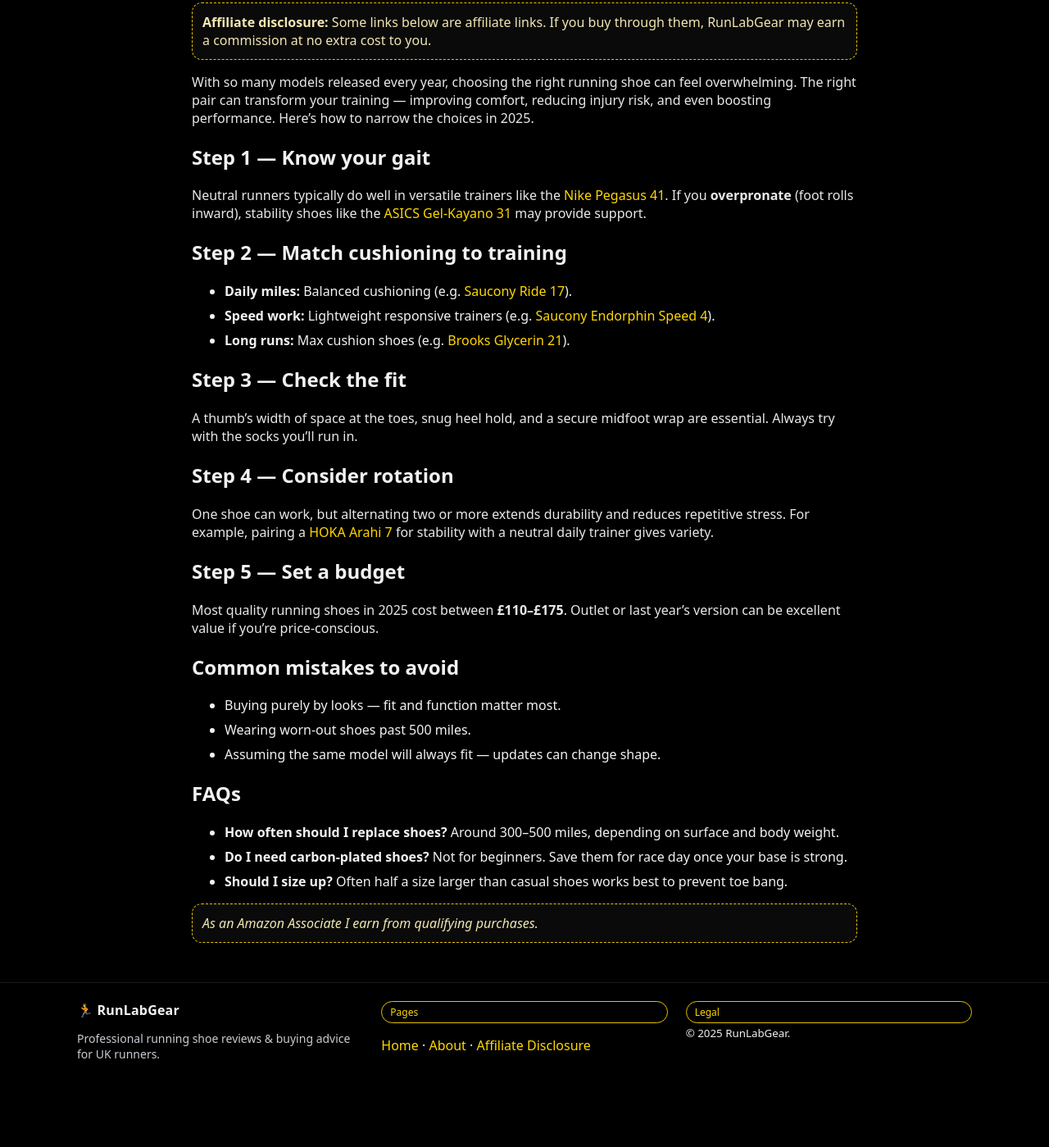
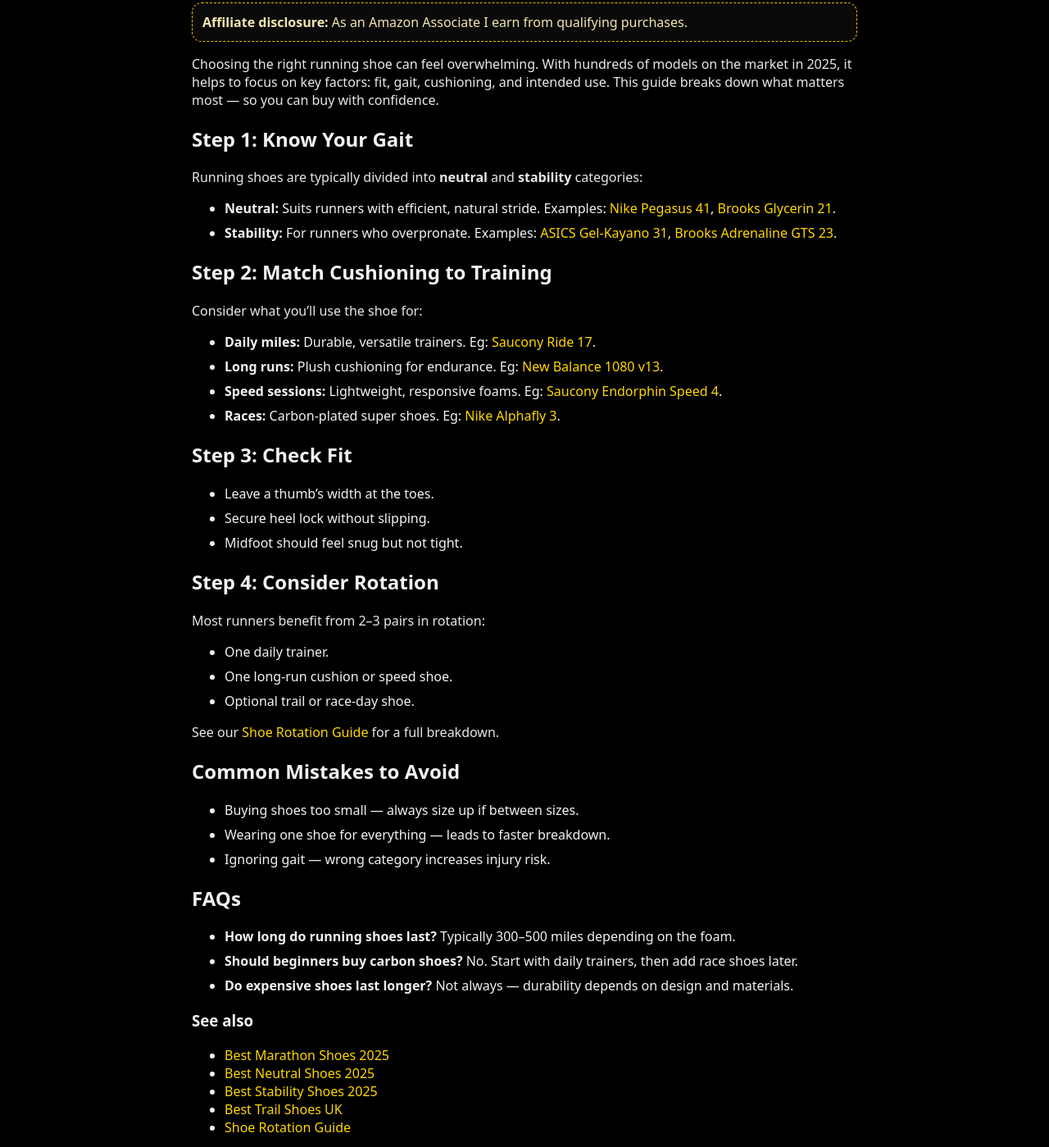
Before and after one commit to RunLabGear/runlabgear, a plain HTML site: page articles/choose-right-shoe.html in a window 1280 px wide. Shown: the part 153-1552 px from the top of the page at 82% size. Before the commit the page ends 1484 px from the top, so only its background shows below. Drawn offline with Linux system fonts and the light colour scheme.

Commit message:
Update choose-right-shoe.html

```diff
--- a/articles/choose-right-shoe.html
+++ b/articles/choose-right-shoe.html
@@ -3,8 +3,8 @@
 <head>
   <meta charset="utf-8">
   <meta name="viewport" content="width=device-width,initial-scale=1">
-  <title>How to Choose the Right Running Shoe (2025) · RunLabGear</title>
-  <meta name="description" content="Step-by-step guide to choosing the right running shoe in 2025. Neutral vs stability, cushioning levels, fit, rotation and budget explained.">
+  <title>How to Choose the Right Running Shoe (2025 Guide) · RunLabGear</title>
+  <meta name="description" content="Learn how to choose the right running shoe in 2025. A UK-focused guide covering gait, cushioning, stability, and shoe rotation with expert buying advice.">
   <link rel="stylesheet" href="/assets/css/style.css">
 </head>
 <body>
@@ -23,52 +23,110 @@
     <div class="meta">Beginner’s Guide · Updated 2025</div>
     <h1>How to Choose the Right Running Shoe</h1>
 
-    <div class="notice"><strong>Affiliate disclosure:</strong> Some links below are affiliate links. If you buy through them, RunLabGear may earn a commission at no extra cost to you.</div>
+    <div class="notice"><strong>Affiliate disclosure:</strong> As an Amazon Associate I earn from qualifying purchases.</div>
 
-    <p>With so many models released every year, choosing the right running shoe can feel overwhelming. The right pair can transform your training — improving comfort, reducing injury risk, and even boosting performance. Here’s how to narrow the choices in 2025.</p>
+    <p>Choosing the right running shoe can feel overwhelming. With hundreds of models on the market in 2025, it helps to focus on key factors: fit, gait, cushioning, and intended use. This guide breaks down what matters most — so you can buy with confidence.</p>
 
-    <h2>Step 1 — Know your gait</h2>
-    <p>Neutral runners typically do well in versatile trainers like the <a href="https://www.amazon.co.uk/s?k=Nike+Pegasus+41&i=sports&tag=runlabgear-21" target="_blank">Nike Pegasus 41</a>. If you <strong>overpronate</strong> (foot rolls inward), stability shoes like the <a href="https://www.amazon.co.uk/s?k=ASICS+Gel+Kayano+31&i=sports&tag=runlabgear-21" target="_blank">ASICS Gel-Kayano 31</a> may provide support.</p>
-
-    <h2>Step 2 — Match cushioning to training</h2>
+    <h2>Step 1: Know Your Gait</h2>
+    <p>Running shoes are typically divided into <strong>neutral</strong> and <strong>stability</strong> categories:</p>
     <ul class="list">
-      <li><strong>Daily miles:</strong> Balanced cushioning (e.g. <a href="https://www.amazon.co.uk/s?k=Saucony+Ride+17&i=sports&tag=runlabgear-21" target="_blank">Saucony Ride 17</a>).</li>
-      <li><strong>Speed work:</strong> Lightweight responsive trainers (e.g. <a href="https://www.amazon.co.uk/s?k=Saucony+Endorphin+Speed+4&i=sports&tag=runlabgear-21" target="_blank">Saucony Endorphin Speed 4</a>).</li>
-      <li><strong>Long runs:</strong> Max cushion shoes (e.g. <a href="https://www.amazon.co.uk/s?k=Brooks+Glycerin+21&i=sports&tag=runlabgear-21" target="_blank">Brooks Glycerin 21</a>).</li>
+      <li><strong>Neutral:</strong> Suits runners with efficient, natural stride. Examples: <a href="https://www.amazon.co.uk/s?k=Nike+Pegasus+41&i=sports&tag=runlabgear-21" target="_blank">Nike Pegasus 41</a>, <a href="https://www.amazon.co.uk/s?k=Brooks+Glycerin+21&i=sports&tag=runlabgear-21" target="_blank">Brooks Glycerin 21</a>.</li>
+      <li><strong>Stability:</strong> For runners who overpronate. Examples: <a href="https://www.amazon.co.uk/s?k=ASICS+Gel+Kayano+31&i=sports&tag=runlabgear-21" target="_blank">ASICS Gel-Kayano 31</a>, <a href="https://www.amazon.co.uk/s?k=Brooks+Adrenaline+GTS+23&i=sports&tag=runlabgear-21" target="_blank">Brooks Adrenaline GTS 23</a>.</li>
     </ul>
 
-    <h2>Step 3 — Check the fit</h2>
-    <p>A thumb’s width of space at the toes, snug heel hold, and a secure midfoot wrap are essential. Always try with the socks you’ll run in.</p>
+    <h2>Step 2: Match Cushioning to Training</h2>
+    <p>Consider what you’ll use the shoe for:</p>
+    <ul class="list">
+      <li><strong>Daily miles:</strong> Durable, versatile trainers. Eg: <a href="https://www.amazon.co.uk/s?k=Saucony+Ride+17&i=sports&tag=runlabgear-21" target="_blank">Saucony Ride 17</a>.</li>
+      <li><strong>Long runs:</strong> Plush cushioning for endurance. Eg: <a href="https://www.amazon.co.uk/s?k=New+Balance+1080+v13&i=sports&tag=runlabgear-21" target="_blank">New Balance 1080 v13</a>.</li>
+      <li><strong>Speed sessions:</strong> Lightweight, responsive foams. Eg: <a href="https://www.amazon.co.uk/s?k=Saucony+Endorphin+Speed+4&i=sports&tag=runlabgear-21" target="_blank">Saucony Endorphin Speed 4</a>.</li>
+      <li><strong>Races:</strong> Carbon-plated super shoes. Eg: <a href="https://www.amazon.co.uk/s?k=Nike+Alphafly+3&i=sports&tag=runlabgear-21" target="_blank">Nike Alphafly 3</a>.</li>
+    </ul>
 
-    <h2>Step 4 — Consider rotation</h2>
-    <p>One shoe can work, but alternating two or more extends durability and reduces repetitive stress. For example, pairing a <a href="https://www.amazon.co.uk/s?k=HOKA+Arahi+7&i=sports&tag=runlabgear-21" target="_blank">HOKA Arahi 7</a> for stability with a neutral daily trainer gives variety.</p>
+    <h2>Step 3: Check Fit</h2>
+    <ul class="list">
+      <li>Leave a thumb’s width at the toes.</li>
+      <li>Secure heel lock without slipping.</li>
+      <li>Midfoot should feel snug but not tight.</li>
+    </ul>
 
-    <h2>Step 5 — Set a budget</h2>
-    <p>Most quality running shoes in 2025 cost between <strong>£110–£175</strong>. Outlet or last year’s version can be excellent value if you’re price-conscious.</p>
+    <h2>Step 4: Consider Rotation</h2>
+    <p>Most runners benefit from 2–3 pairs in rotation:</p>
+    <ul class="list">
+      <li>One daily trainer.</li>
+      <li>One long-run cushion or speed shoe.</li>
+      <li>Optional trail or race-day shoe.</li>
+    </ul>
+    <p>See our <a href="/shoe-rotation-guide.html">Shoe Rotation Guide</a> for a full breakdown.</p>
 
-    <h2>Common mistakes to avoid</h2>
+    <h2>Common Mistakes to Avoid</h2>
     <ul class="list">
-      <li>Buying purely by looks — fit and function matter most.</li>
-      <li>Wearing worn-out shoes past 500 miles.</li>
-      <li>Assuming the same model will always fit — updates can change shape.</li>
+      <li>Buying shoes too small — always size up if between sizes.</li>
+      <li>Wearing one shoe for everything — leads to faster breakdown.</li>
+      <li>Ignoring gait — wrong category increases injury risk.</li>
     </ul>
 
     <h2>FAQs</h2>
     <ul class="list">
-      <li><strong>How often should I replace shoes?</strong> Around 300–500 miles, depending on surface and body weight.</li>
-      <li><strong>Do I need carbon-plated shoes?</strong> Not for beginners. Save them for race day once your base is strong.</li>
-      <li><strong>Should I size up?</strong> Often half a size larger than casual shoes works best to prevent toe bang.</li>
+      <li><strong>How long do running shoes last?</strong> Typically 300–500 miles depending on the foam.</li>
+      <li><strong>Should beginners buy carbon shoes?</strong> No. Start with daily trainers, then add race shoes later.</li>
+      <li><strong>Do expensive shoes last longer?</strong> Not always — durability depends on design and materials.</li>
     </ul>
+
+    <div class="related">
+      <h3>See also</h3>
+      <ul>
+        <li><a href="/best-marathon-shoes-2025.html">Best Marathon Shoes 2025</a></li>
+        <li><a href="/neutral-shoes-2025.html">Best Neutral Shoes 2025</a></li>
+        <li><a href="/stability-shoes-2025.html">Best Stability Shoes 2025</a></li>
+        <li><a href="/best-trail-shoes-uk.html">Best Trail Shoes UK</a></li>
+        <li><a href="/shoe-rotation-guide.html">Shoe Rotation Guide</a></li>
+      </ul>
+    </div>
 
     <div class="notice"><em>As an Amazon Associate I earn from qualifying purchases.</em></div>
   </div>
 
   <div class="footer">
     <div class="inner container">
-      <div><div class="brand">🏃 RunLabGear</div><p class="subtle">Professional running shoe reviews & buying advice for UK runners.</p></div>
+      <div><div class="brand">🏃 RunLabGear</div><p class="subtle">Professional running shoe reviews &amp; buying advice for UK runners.</p></div>
       <div><div class="badge">Pages</div><p><a href="/index.html">Home</a> · <a href="/about.html">About</a> · <a href="/disclosure.html">Affiliate Disclosure</a></p></div>
       <div><div class="badge">Legal</div><small>© 2025 RunLabGear.</small></div>
     </div>
   </div>
+
+  <!-- FAQ Schema -->
+  <script type="application/ld+json">
+  {
+    "@context": "https://schema.org",
+    "@type": "FAQPage",
+    "mainEntity": [
+      {
+        "@type": "Question",
+        "name": "How long do running shoes last?",
+        "acceptedAnswer": {
+          "@type": "Answer",
+          "text": "Most last 300–500 miles depending on foam and usage. Rotate pairs to extend life."
+        }
+      },
+      {
+        "@type": "Question",
+        "name": "Should beginners buy carbon shoes?",
+        "acceptedAnswer": {
+          "@type": "Answer",
+          "text": "No. Start with versatile daily trainers. Carbon shoes are best for experienced runners targeting races."
+        }
+      },
+      {
+        "@type": "Question",
+        "name": "Do expensive shoes last longer?",
+        "acceptedAnswer": {
+          "@type": "Answer",
+          "text": "Not always. Premium foams may feel better but can break down at the same rate as cheaper shoes."
+        }
+      }
+    ]
+  }
+  </script>
 </body>
 </html>
```
